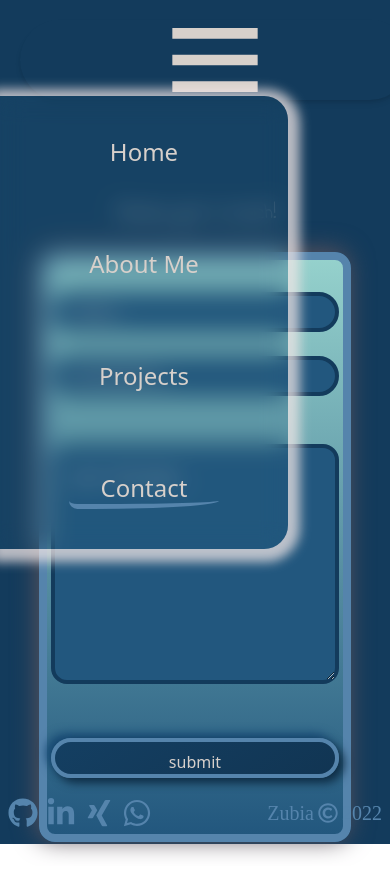
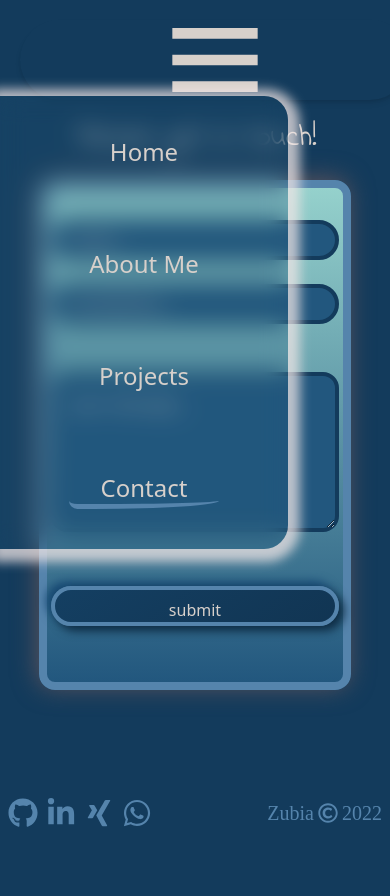
Before and after one commit to zubia77/zubia, a React (Vite) app: page /contact in a window 390 px wide. Shown: the top 896 px of the page. Before the commit the page ends 866 px from the top, so only its background shows below. Built offline with nearby package versions, Linux system fonts and the light colour scheme; the HTML template or start-up script is replaced by a standard one; a web font is replaced by a local one.

Commit message:
contact height

```diff
--- a/src/pages/Contact.jsx
+++ b/src/pages/Contact.jsx
@@ -35,14 +35,14 @@ function Contact() {
 
     return (
         <div className="w-screen">
-            <div className="h-screen text-color-20 flex flex-col  bg-color-10">
+            <div className=" text-color-20 flex flex-col  bg-color-10">
                 <Navbar />
                 <NavbarMobile />
-                <div className="w-[100vw] mt-20 flex flex-col justify-center items-center shrink">
-                    <h1 className="px-10 text-xl text-color-20 font-style10 md:text-5xl">
+                <div className="w-[100vw]  md:mt-10 flex flex-col justify-center items-center shrink">
+                    <h1 className="px-10 text-3xl text-color-20 font-style10 md:text-5xl">
                         Please get in touch!
                     </h1>
-                    <div className="m-6">
+                    <div className="m-6 h-[100vh]">
                 <form
                     onSubmit={sendEmail}
                     className="w-[80vw] lg:w-[60vw] xl:w-[45vw] bg-gradient-to-b from-color-50 to-color-30 border-8 border-color-40 py-8 flex justify-center rounded-2xl shadow-outer"
@@ -70,7 +70,7 @@ function Contact() {
                             <textarea
                                 type="text"
                                 required
-                                className="w-72 md:w-96  h-60 p-4 rounded-2xl bg-color-30 border-4 border-color-10 text-color-50 placeholder:text-color-20  outline-none"
+                                className="w-72 md:w-96  h-40 p-4 rounded-2xl bg-color-30 border-4 border-color-10 text-color-50 placeholder:text-color-20  outline-none"
                                 name="message"
                                 id=""
                                 cols={3}
```
